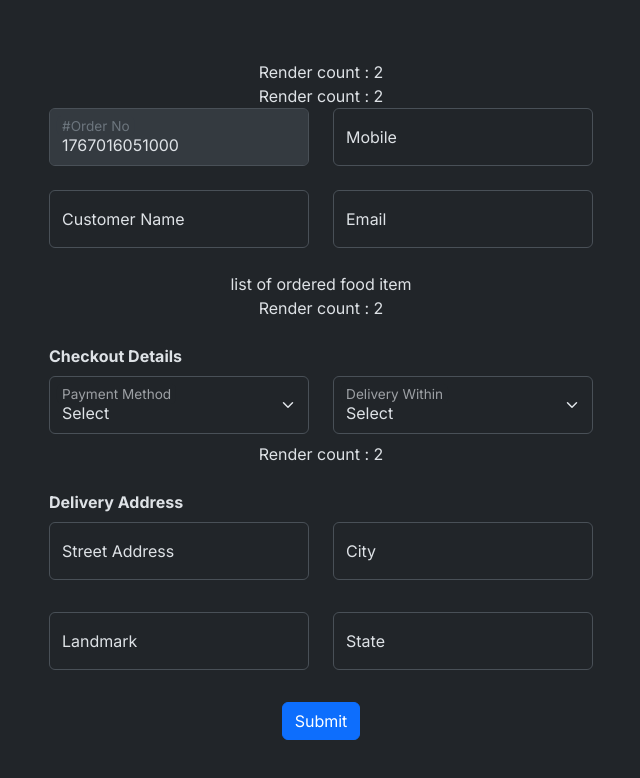
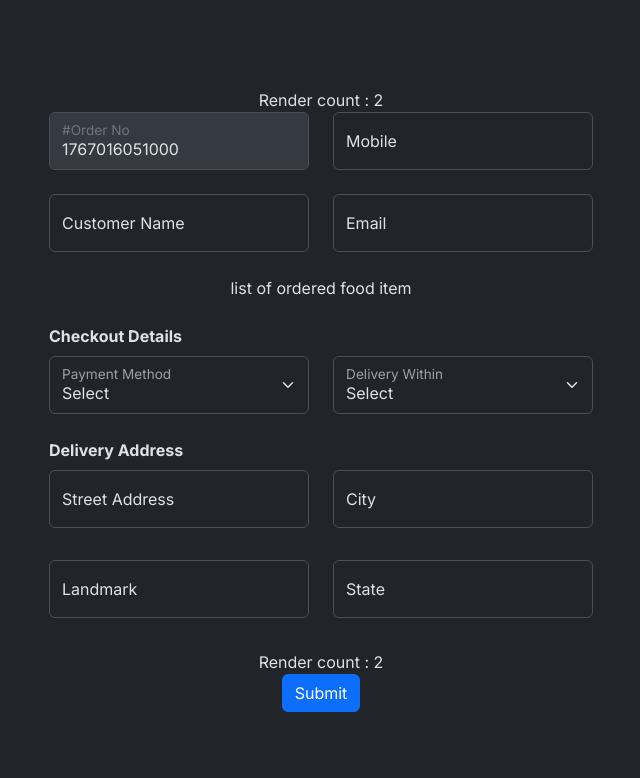
Before and after one commit to sor753/food-delivery-form, a React (Vite) app: page / in a window 1280 px wide. Shown: the top 778 px of the page, without its empty margins (319-959 px from the left). Built offline with nearby package versions, Linux system fonts and the light colour scheme.

Commit message:
useFormState with control

```diff
--- a/src/controls/SubmitButton.tsx
+++ b/src/controls/SubmitButton.tsx
@@ -1,18 +1,28 @@
-type SubmitButtonProps = React.ButtonHTMLAttributes<HTMLButtonElement> & {
-  isSubmitting?: boolean;
+import { useFormState, type Control, type FieldValues } from 'react-hook-form';
+import getRenderCount from '../utils/getRenderCount';
+
+type SubmitButtonProps<T extends FieldValues> =
+  React.ButtonHTMLAttributes<HTMLButtonElement> & {
+    control?: Control<T, unknown, T>;
   };
 
-const SubmitButton = ({
-  isSubmitting = undefined,
+const RenderCount = getRenderCount();
+
+const SubmitButton = <T extends FieldValues>({
   className = 'btn-light',
   value,
+  control = undefined,
   ...props
-}: SubmitButtonProps) => {
+}: SubmitButtonProps<T>) => {
+  const { isSubmitting } = useFormState({ control });
+
   return (
+    <>
+      <RenderCount />
       <button
         type="submit"
         className={`btn ${className}`}
-      disabled={isSubmitting == undefined ? false : isSubmitting}
+        disabled={isSubmitting}
         {...props}
       >
         {isSubmitting === undefined || isSubmitting === false ? (
@@ -29,6 +39,7 @@ const SubmitButton = ({
           </>
         )}
       </button>
+    </>
   );
 };
 
--- a/src/pages/FoodDelivery/FoodDeliveryForm.tsx
+++ b/src/pages/FoodDelivery/FoodDeliveryForm.tsx
@@ -29,10 +29,7 @@ const FoodDeliveryForm = () => {
     },
   });
 
-  const {
-    handleSubmit,
-    formState: { isSubmitting },
-  } = method;
+  const { handleSubmit, control } = method;
 
   const onSubmit = async (formData: FoodDeliveryFormType) => {
     await new Promise((resolve) => setTimeout(resolve, 1000));
@@ -57,11 +54,7 @@ const FoodDeliveryForm = () => {
         <CheckoutForm />
         <DeliveryAddressForm />
       </FormProvider>
-      <SubmitButton
-        isSubmitting={isSubmitting}
-        value="Submit"
-        className="btn-primary"
-      />
+      <SubmitButton control={control} value="Submit" className="btn-primary" />
     </form>
   );
 };
--- a/src/pages/FoodDelivery/components/CheckoutForm.tsx
+++ b/src/pages/FoodDelivery/components/CheckoutForm.tsx
@@ -28,7 +28,7 @@ const CheckoutForm = () => {
 
   return (
     <>
-      <RenderCount />
+      {/* <RenderCount /> */}
 
       <div className="text-start fw-bold mt-4 mb-2">Checkout Details</div>
       <div className="row mb-2">
--- a/src/pages/FoodDelivery/components/DeliveryAddressForm.tsx
+++ b/src/pages/FoodDelivery/components/DeliveryAddressForm.tsx
@@ -14,7 +14,7 @@ const DeliveryAddressForm = () => {
 
   return (
     <>
-      <RenderCount />
+      {/* <RenderCount /> */}
 
       <div className="text-start fw-bold mt-4 mb-2">Delivery Address</div>
       <div className="row mb-3">
--- a/src/pages/FoodDelivery/components/FoodDeliveryMaster.tsx
+++ b/src/pages/FoodDelivery/components/FoodDeliveryMaster.tsx
@@ -14,7 +14,7 @@ const FoodDeliveryMaster = () => {
 
   return (
     <>
-      <RenderCount />
+      {/* <RenderCount /> */}
 
       <div className="row mb-2">
         <div className="col">
```
Lines whose indentation alone changed are shown as unchanged.
